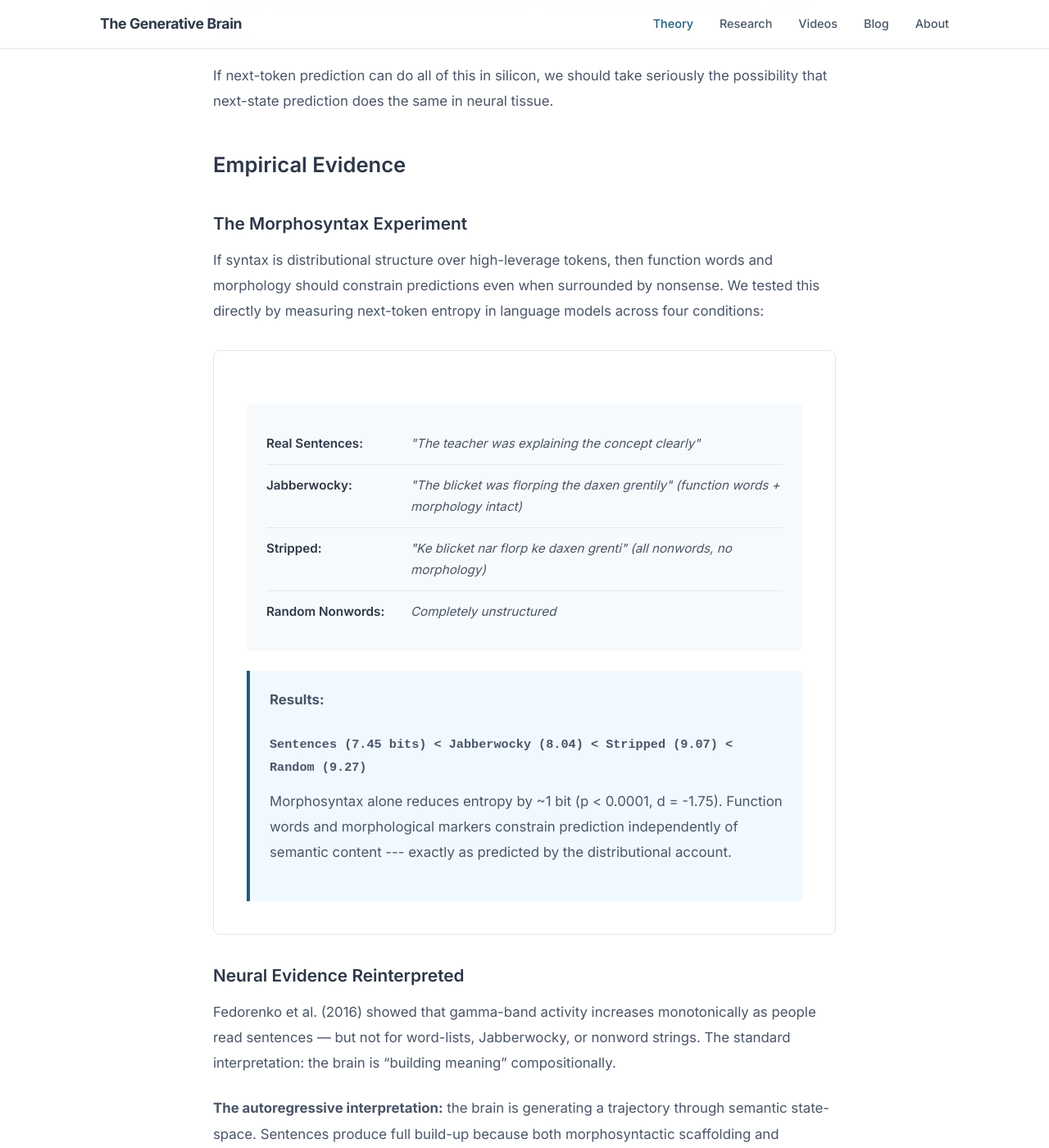
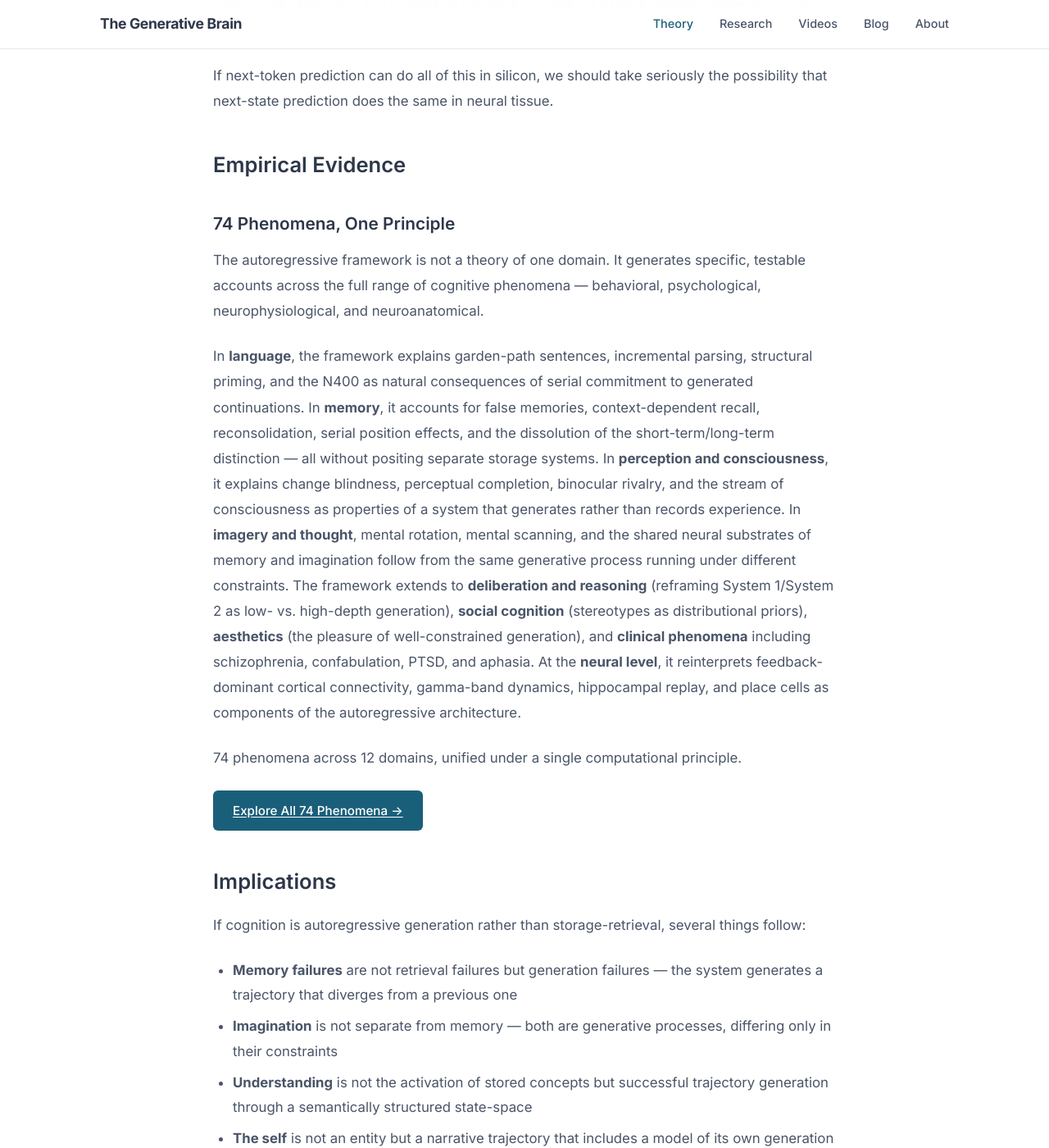
Before and after one commit to elanbarenholtz/elanbarenholtz.github.io, a Jekyll site: the page built from theory.md, in a window 1280 px wide and 1400 px high, scrolled down 2501 px. Shown: the whole window at 82% size. Built offline with Jekyll 4.4.1, drawn with Linux system fonts in a browser that asks for light colours; some of the changed text lies outside the part shown.

Commit message:
Update theory.md

```diff
--- a/theory.md
+++ b/theory.md
@@ -51,50 +51,15 @@ If next-token prediction can do all of this in silicon, we should take seriously
 
 ## Empirical Evidence
 
-### The Morphosyntax Experiment
+### 74 Phenomena, One Principle
 
-If syntax is distributional structure over high-leverage tokens, then function words and morphology should constrain predictions even when surrounded by nonsense. We tested this directly by measuring next-token entropy in language models across four conditions:
+The autoregressive framework is not a theory of one domain. It generates specific, testable accounts across the full range of cognitive phenomena --- behavioral, psychological, neurophysiological, and neuroanatomical.
 
-<div class="experiment-box">
+In **language**, the framework explains garden-path sentences, incremental parsing, structural priming, and the N400 as natural consequences of serial commitment to generated continuations. In **memory**, it accounts for false memories, context-dependent recall, reconsolidation, serial position effects, and the dissolution of the short-term/long-term distinction --- all without positing separate storage systems. In **perception and consciousness**, it explains change blindness, perceptual completion, binocular rivalry, and the stream of consciousness as properties of a system that generates rather than records experience. In **imagery and thought**, mental rotation, mental scanning, and the shared neural substrates of memory and imagination follow from the same generative process running under different constraints. The framework extends to **deliberation and reasoning** (reframing System 1/System 2 as low- vs. high-depth generation), **social cognition** (stereotypes as distributional priors), **aesthetics** (the pleasure of well-constrained generation), and **clinical phenomena** including schizophrenia, confabulation, PTSD, and aphasia. At the **neural level**, it reinterprets feedback-dominant cortical connectivity, gamma-band dynamics, hippocampal replay, and place cells as components of the autoregressive architecture.
 
-<div class="conditions">
-  <div class="condition">
-    <div class="condition-label">Real Sentences:</div>
-    <div class="condition-example">"The teacher was explaining the concept clearly"</div>
-  </div>
-  <div class="condition">
-    <div class="condition-label">Jabberwocky:</div>
-    <div class="condition-example">"The blicket was florping the daxen grentily" (function words + morphology intact)</div>
-  </div>
-  <div class="condition">
-    <div class="condition-label">Stripped:</div>
-    <div class="condition-example">"Ke blicket nar florp ke daxen grenti" (all nonwords, no morphology)</div>
-  </div>
-  <div class="condition">
-    <div class="condition-label">Random Nonwords:</div>
-    <div class="condition-example">Completely unstructured</div>
-  </div>
-</div>
+74 phenomena across 12 domains, unified under a single computational principle.
 
-<div class="results">
-  <p><strong>Results:</strong></p>
-  <p class="formula">Sentences (7.45 bits) &lt; Jabberwocky (8.04) &lt; Stripped (9.07) &lt; Random (9.27)</p>
-  <p>Morphosyntax alone reduces entropy by ~1 bit (p &lt; 0.0001, d = -1.75). Function words and morphological markers constrain prediction independently of semantic content --- exactly as predicted by the distributional account.</p>
-</div>
-
-</div>
-
-### Neural Evidence Reinterpreted
-
-Fedorenko et al. (2016) showed that gamma-band activity increases monotonically as people read sentences --- but not for word-lists, Jabberwocky, or nonword strings. The standard interpretation: the brain is "building meaning" compositionally.
-
-**The autoregressive interpretation:** the brain is generating a trajectory through semantic state-space. Sentences produce full build-up because both morphosyntactic scaffolding and semantic content constrain the trajectory. Jabberwocky and word-lists produce partial build-up because only one constraint source is present. The gamma increase reflects trajectory construction, not compositional semantics per se.
-
-### World Properties Without World Models
-
-Our work on static word embeddings shows that simple co-occurrence statistics encode real-world geographic and climate structure. GloVe and Word2Vec embeddings for city names predict latitude (R² = 0.72), longitude (R² = 0.63), and temperature (R² = 0.64) using only distributional information --- no maps, no thermometers, no explicit world knowledge.
-
-This demonstrates that distributional learning over text captures structure that tracks the physical world, supporting the claim that autoregressive generation over learned distributions can produce contextually appropriate outputs without stored representations of external reality.
+<a href="/blog/2026/04/phenomena-explained-by-autoregressive-theory/" class="btn">Explore All 74 Phenomena &rarr;</a>
 
 ## Implications
 
@@ -149,10 +114,10 @@ The mathematical architecture underlying this framework --- the generator equati
 
 ---
 
-## The Evidence: 74 Phenomena, One Principle
+## Research
 
-This framework doesn't just offer a new metaphor --- it generates specific, testable explanations across the full range of cognitive phenomena. From garden-path sentences to false memories, from mental rotation to musical earworms, from schizophrenia to the binding problem --- 74 phenomena unified under a single computational principle.
+Several lines of empirical and theoretical work are currently testing and extending this framework --- from morphosyntactic constraints in language models to the information geometry of long-range token influence to philosophical accounts of reference without referents.
 
-<a href="/blog/2026/04/phenomena-explained-by-autoregressive-theory/" class="btn">Explore All 74 Phenomena &rarr;</a>
+<a href="/research/" class="btn">Current Projects &rarr;</a>
 
 </div>
```
